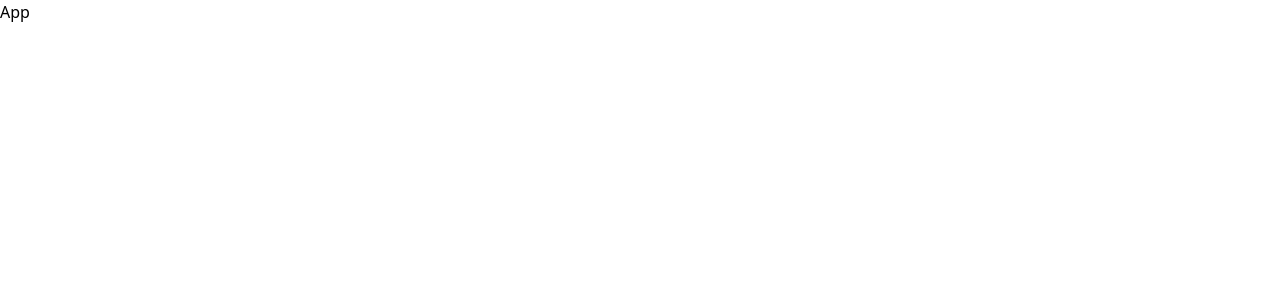
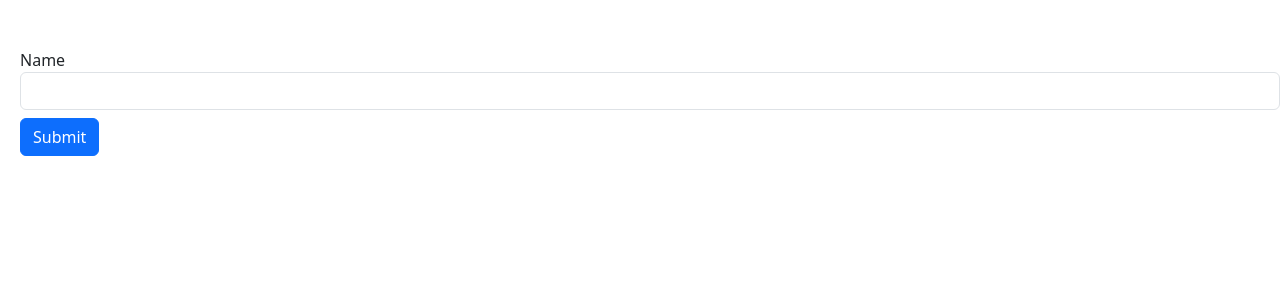
Before and after one commit to Quwambinuyo/React-Sandbox, a React (Vite) app: page / in a window 1280 px wide. Shown: the top 300 px of the page. Built offline with nearby package versions, Linux system fonts and the light colour scheme.

Commit message:
useRef exanple to create dom reference

```diff
--- a/index.html
+++ b/index.html
@@ -4,6 +4,12 @@
     <meta charset="UTF-8" />
     <link rel="icon" type="image/svg+xml" href="/vite.svg" />
     <link rel="stylesheet" href="./src/index.css" />
+    <link
+      rel="stylesheet"
+      href="https://cdn.jsdelivr.net/npm/bootstrap@5.3.3/dist/css/bootstrap.min.css"
+      integrity="sha384-QWTKZyjpPEjISv5WaRU9OFeRpok6YctnYmDr5pNlyT2bRjXh0JMhjY6hW+ALEwIH"
+      crossorigin="anonymous"
+    />
     <meta name="viewport" content="width=device-width, initial-scale=1.0" />
     <title>Sandbox</title>
   </head>
--- a/src/App.jsx
+++ b/src/App.jsx
@@ -1,7 +1,12 @@
 import React from "react";
+import UseRefExample1 from "./component/UseRefExample1";
 
 const App = () => {
-  return <div>App</div>;
+  return (
+    <div className="mt-5 ml-5">
+      <UseRefExample1 />
+    </div>
+  );
 };
 
 export default App;
--- /dev/null
+++ b/src/component/UseRefExample1.jsx
@@ -0,0 +1,57 @@
+// Import React (for JSX) and useRef hook (to manage references to DOM elements).
+import React from "react";
+import { useRef } from "react";
+
+// This is a functional component called UseRefExample1.
+function UseRefExample1() {
+  // Create two refs: one for the input element and one for the paragraph element.
+  const inputRef = useRef();
+  const paraRef = useRef();
+
+  // Handler function for the form submission event.
+  const onSubmit = (e) => {
+    e.preventDefault(); // Prevent the default form submission behavior.
+    console.log(123); // Log a simple message for debugging purposes.
+    console.log(inputRef); // Log the ref object associated with the input element.
+    console.log(inputRef.current); // Log the current DOM node of the input element.
+    console.log(inputRef.current.value); // Log the current value of the input element.
+
+    // Update the value of the input field programmatically.
+    inputRef.current.value = "Hello";
+
+    // Update the text content of the paragraph programmatically.
+    paraRef.current.textContent = "I am a paragraph";
+  };
+
+  return (
+    <div>
+      {/* Form with an onSubmit handler */}
+      <form onSubmit={onSubmit}>
+        {/* Label for the input field */}
+        <label htmlFor="name">Name</label>
+
+        {/* Input field connected to the inputRef for direct DOM manipulation */}
+        <input
+          type="text" // Input type
+          ref={inputRef} // Assign the ref to this input element.
+          className="mb-2 form-control" // Add some CSS classes for styling.
+          id="name" // Set the id to match the label's htmlFor.
+        />
+
+        {/* Button to trigger the form submission */}
+        <button type="submit" className="btn btn-primary">
+          Submit
+        </button>
+
+        {/* Paragraph element with a ref and an onClick handler */}
+        <p
+          onClick={() => inputRef.current.focus()} // Focus the input when the paragraph is clicked.
+          ref={paraRef} // Assign the ref to this paragraph element.
+        ></p>
+      </form>
+    </div>
+  );
+}
+
+// Export the component for use in other parts of the application.
+export default UseRefExample1;
```
